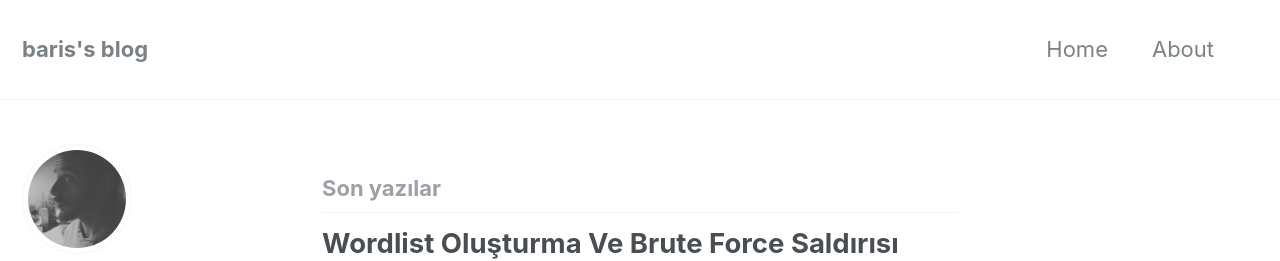
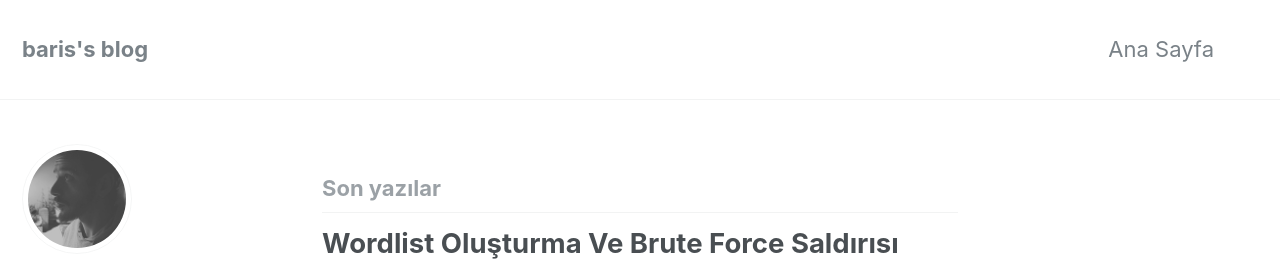
Before and after one commit to sonrabakarim/baris, a Jekyll site: the page built from index.html, in a window 1280 px wide and 900 px high. Shown: the top 261 px of the window. Built offline with Jekyll 4.4.1, drawn with Linux system fonts in a browser that asks for light colours; the list of posts is cut into pages by our own code.

Commit message:
Update navigation.yml

```diff
--- a/_data/navigation.yml
+++ b/_data/navigation.yml
@@ -1,9 +1,9 @@
 # main links
 main:
-  - title: "Home"
+  - title: "Ana Sayfa"
     url: /
-  - title: "About"
-    url: /about/
+  #  - title: "About"
+  #    url: /about/
   # - title: "Sample Posts"
   #   url: /year-archive/
   # - title: "Sample Collections"
```
